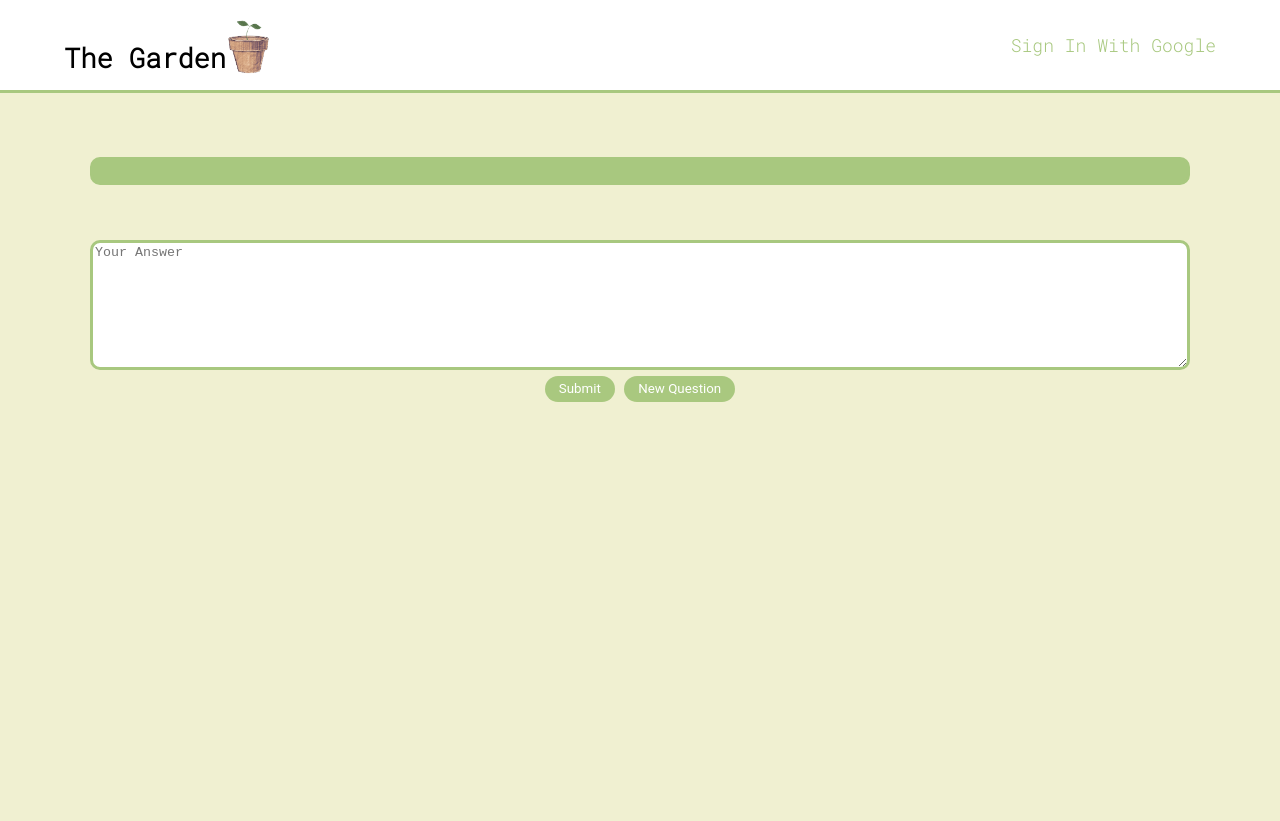
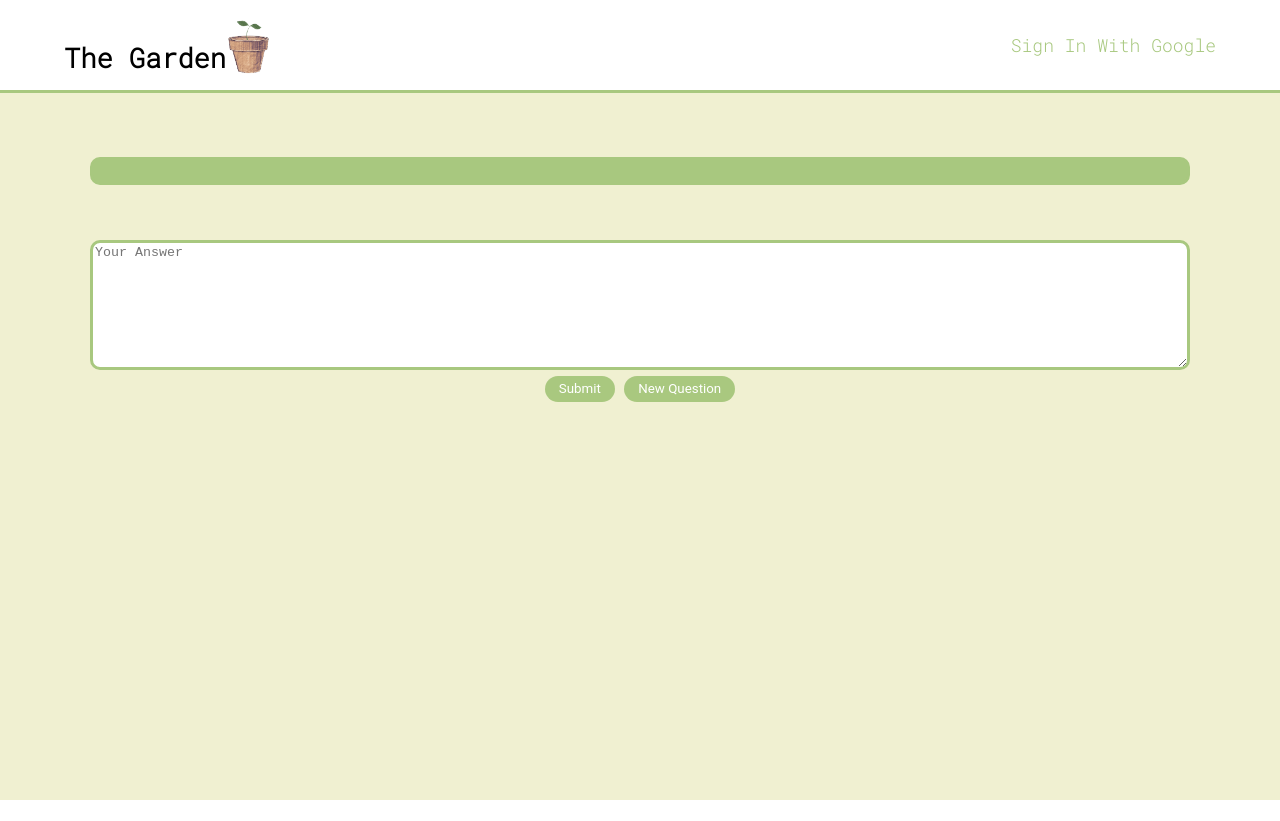
Before and after one commit to jacobkagon/garden-frontend, a Next.js app: page /workbook in a window 1280 px wide. After the commit the page ends 800 px from the top, so only its background shows below. Built offline with nearby package versions, Linux system fonts and the light colour scheme; no server answers.

Commit message:
changed height

```diff
--- a/components/Home/Home.module.css
+++ b/components/Home/Home.module.css
@@ -13,7 +13,7 @@
 .wrapper {
     display: flex;
     flex-direction: column;
-    height: calc(100vh - 3.2rem - 1px);
+    height: calc(100vh - 5rem - 3px);
     background: url('/images/crinkle_light.PNG') no-repeat center center/cover;
 }
 
--- a/components/Navbar/Navbar.module.css
+++ b/components/Navbar/Navbar.module.css
@@ -64,7 +64,7 @@
     display: flex;
     align-items: flex-end;
     margin-left: 0.08rem;
-    margin-top: 2rem;
+    /* margin-top: 2rem; */
     /* ;
     float:right; */
 }
--- a/components/Workbook/Workbook.module.css
+++ b/components/Workbook/Workbook.module.css
@@ -1,6 +1,6 @@
 .container {
     background-color: var(--secondary);
-    min-height: calc(100vh - 4rem);
+    min-height: calc(100vh - 5rem - 3px);
     justify-content: center;
     text-align: center;
     padding: 0.5em 5rem;
```
